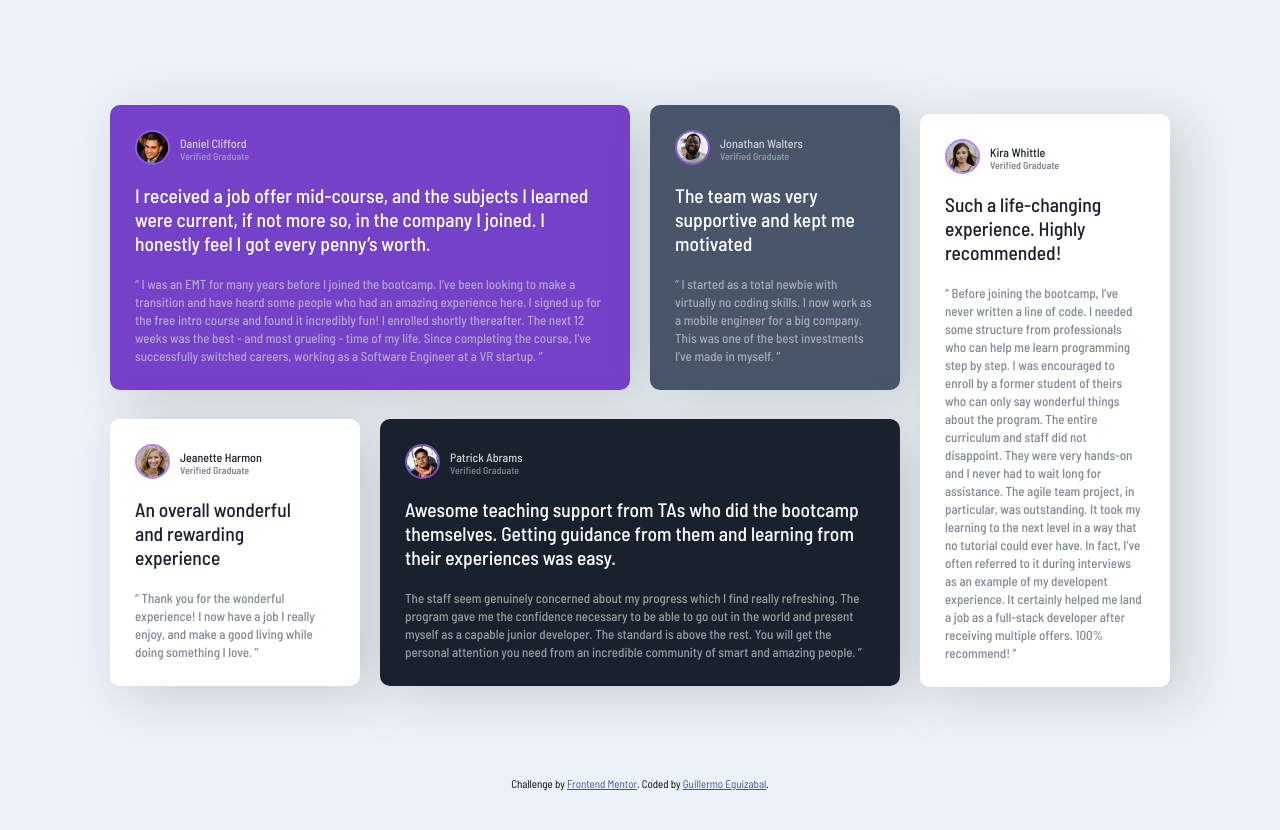
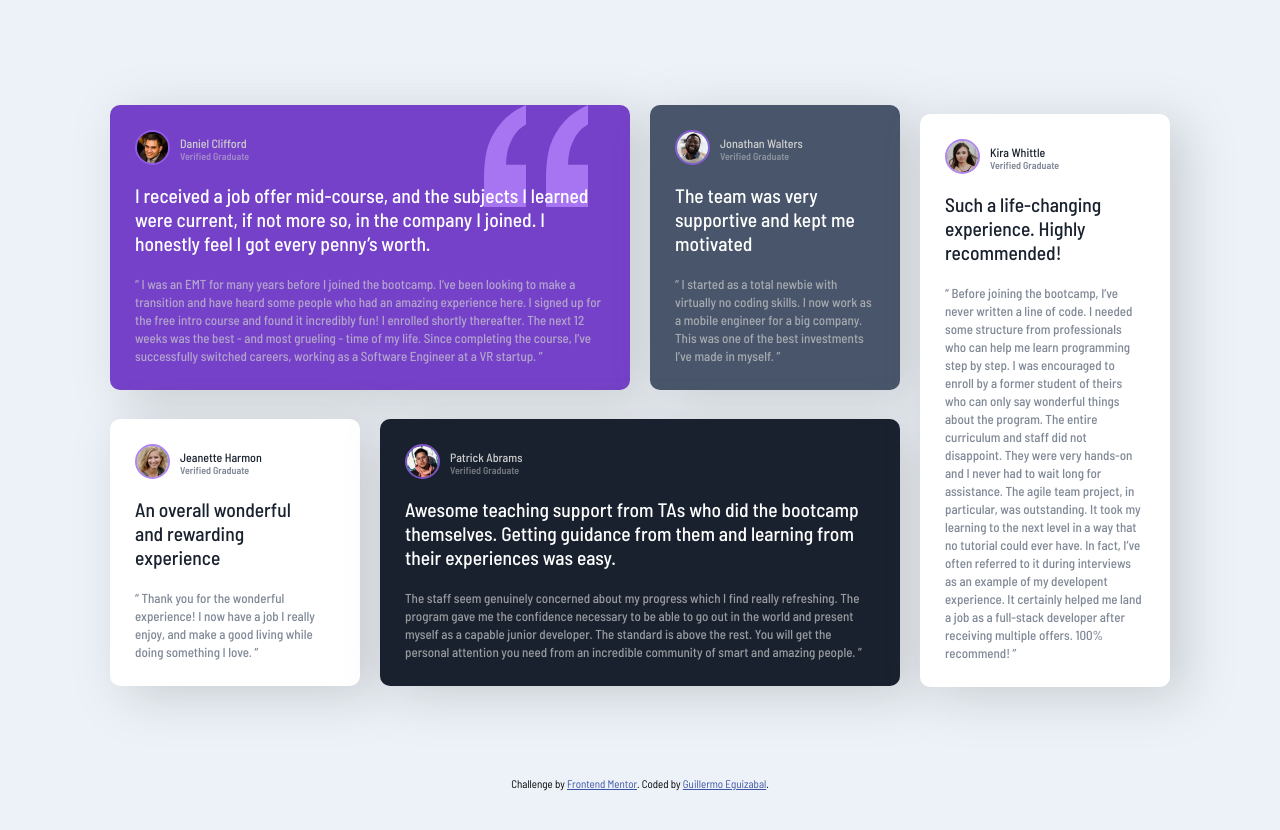
Before and after one commit to cgeguizabal/Testimonials, a plain HTML site: page index.html in a window 1280 px wide. Drawn offline with Linux system fonts and the light colour scheme; the site is published under a folder, as on GitHub Pages, so addresses that start at the root find nothing.

Commit message:
Update style.css

```diff
--- a/assets/css/style.css
+++ b/assets/css/style.css
@@ -130,7 +130,7 @@ body {
   background-color: var(--Violet);
   grid-column: 1/3;
   grid-row: 1/2;
-  background-image: url(/Testimonials/assets/img/bg-pattern-quotation.svg);
+  background-image: url(../img/bg-pattern-quotation.svg);
   background-repeat: no-repeat;
   background-position: left 90% top 0;
 }
```
